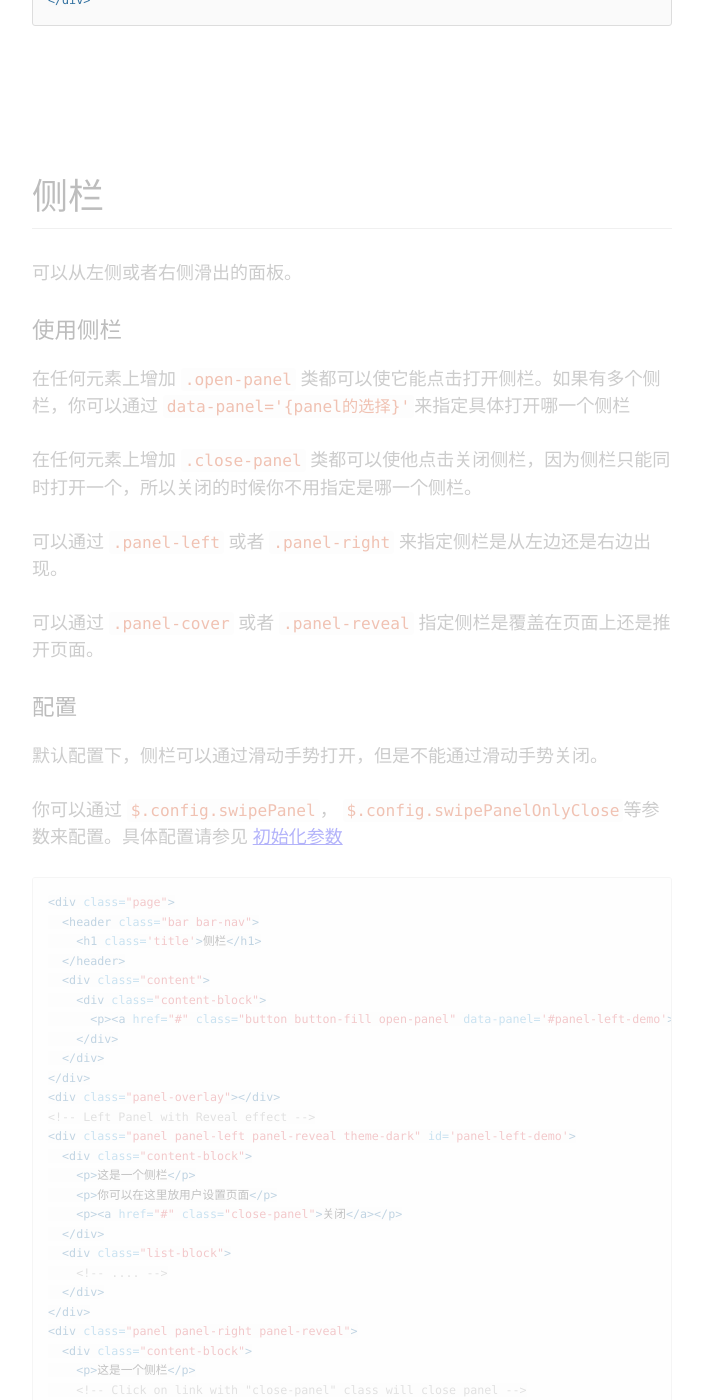
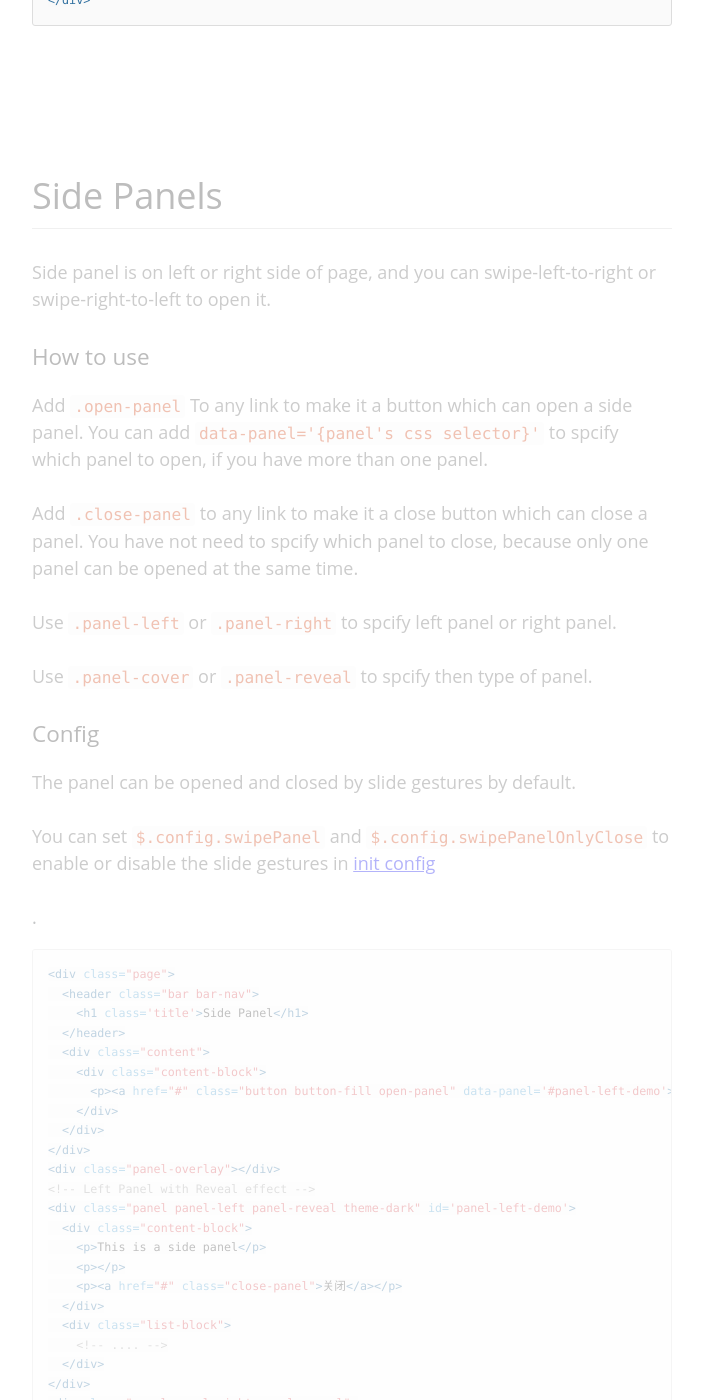
Before and after one commit to lihongxun945/light7-cn, a Jekyll site: the page built from docs/components.html, in a window 1280 px wide and 1400 px high, scrolled down 15151 px. Shown: the whole window, without its empty margins (181-884 px from the left). Built offline with Jekyll 4.4.1, drawn with Linux system fonts in a browser that asks for light colours; a style sheet for code colours, icons or effects is not loaded.

Commit message:
translate

```diff
--- a/docs/_includes/_components/panel.html
+++ b/docs/_includes/_components/panel.html
@@ -1,26 +1,26 @@
 <article class="component" id="panel" data-url='panels'>
-  <h2 class="component-title">侧栏</h2>
-  <p class="component-description">可以从左侧或者右侧滑出的面板。</p>
+  <h2 class="component-title">Side Panels</h2>
+  <p class="component-description">Side panel is on left or right side of page, and you can swipe-left-to-right or swipe-right-to-left to open it. </p>
 
-  <h3>使用侧栏</h3>
-  <p>在任何元素上增加 <code>.open-panel</code> 类都可以使它能点击打开侧栏。如果有多个侧栏，你可以通过 <code>data-panel='{panel的选择}'</code>来指定具体打开哪一个侧栏</p>
-  <p>在任何元素上增加 <code>.close-panel</code> 类都可以使他点击关闭侧栏，因为侧栏只能同时打开一个，所以关闭的时候你不用指定是哪一个侧栏。</p>
-  <p>可以通过 <code>.panel-left</code> 或者 <code>.panel-right</code> 来指定侧栏是从左边还是右边出现。</p>
-  <p>可以通过 <code>.panel-cover</code> 或者 <code>.panel-reveal</code> 指定侧栏是覆盖在页面上还是推开页面。</p>
+  <h3>How to use</h3>
+  <p>Add <code>.open-panel</code> To any link to make it a button which can open a side panel. You can add <code>data-panel='{panel's css selector}'</code> to spcify which panel to open, if you have more than one panel.</p>
+  <p>Add <code>.close-panel</code> to any link to make it a close button which can close a panel. You have not need to spcify which panel to close, because only one panel can be opened at the same time.</p>
+  <p>Use <code>.panel-left</code> or <code>.panel-right</code> to spcify left panel or right panel.</p>
+  <p>Use <code>.panel-cover</code> or <code>.panel-reveal</code> to spcify then type of panel.</p>
 
-  <h3>配置</h3>
-  <p>默认配置下，侧栏可以通过滑动手势打开，但是不能通过滑动手势关闭。</p>
-  <p>你可以通过 <code>$.config.swipePanel</code>， <code>$.config.swipePanelOnlyClose</code>等参数来配置。具体配置请参见 <a href='#init'>初始化参数</a></p>
+  <h3>Config</h3>
+  <p>The panel can be opened and closed by slide gestures by default.</p>
+  <p>You can set <code>$.config.swipePanel</code> and <code>$.config.swipePanelOnlyClose</code> to enable or disable the slide gestures in <a href='#init'>init config</a></p>.
   <div class="component-example component-example-fullbleed">
   </div>
 {% highlight html %}
 <div class="page">
   <header class="bar bar-nav">
-    <h1 class='title'>侧栏</h1>
+    <h1 class='title'>Side Panel</h1>
   </header>
   <div class="content">
     <div class="content-block">
-      <p><a href="#" class="button button-fill open-panel" data-panel='#panel-left-demo'>打开左侧栏</a></p>
+      <p><a href="#" class="button button-fill open-panel" data-panel='#panel-left-demo'>Open left side panel</a></p>
     </div>
   </div>
 </div>
@@ -28,8 +28,8 @@
 <!-- Left Panel with Reveal effect -->
 <div class="panel panel-left panel-reveal theme-dark" id='panel-left-demo'>
   <div class="content-block">
-    <p>这是一个侧栏</p>
-    <p>你可以在这里放用户设置页面</p>
+    <p>This is a side panel</p>
+    <p></p>
     <p><a href="#" class="close-panel">关闭</a></p>
   </div>
   <div class="list-block">
```
